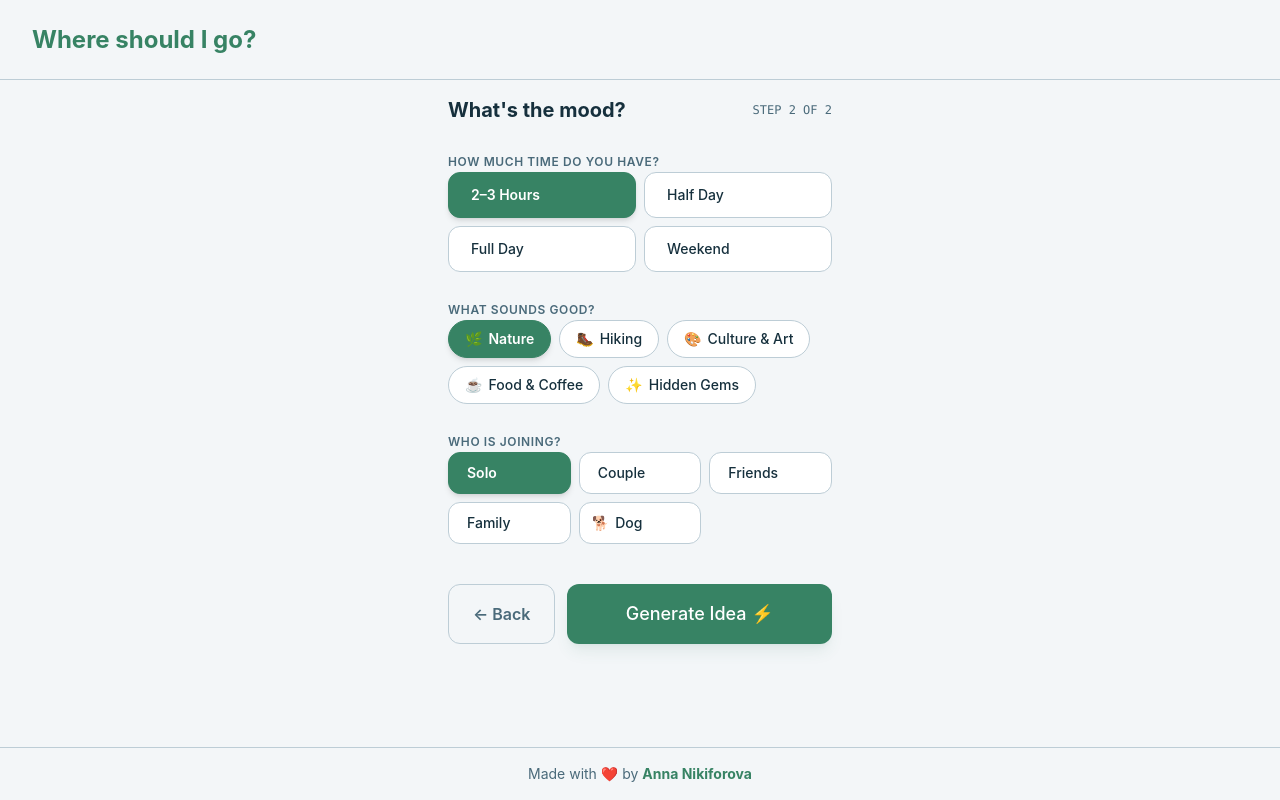
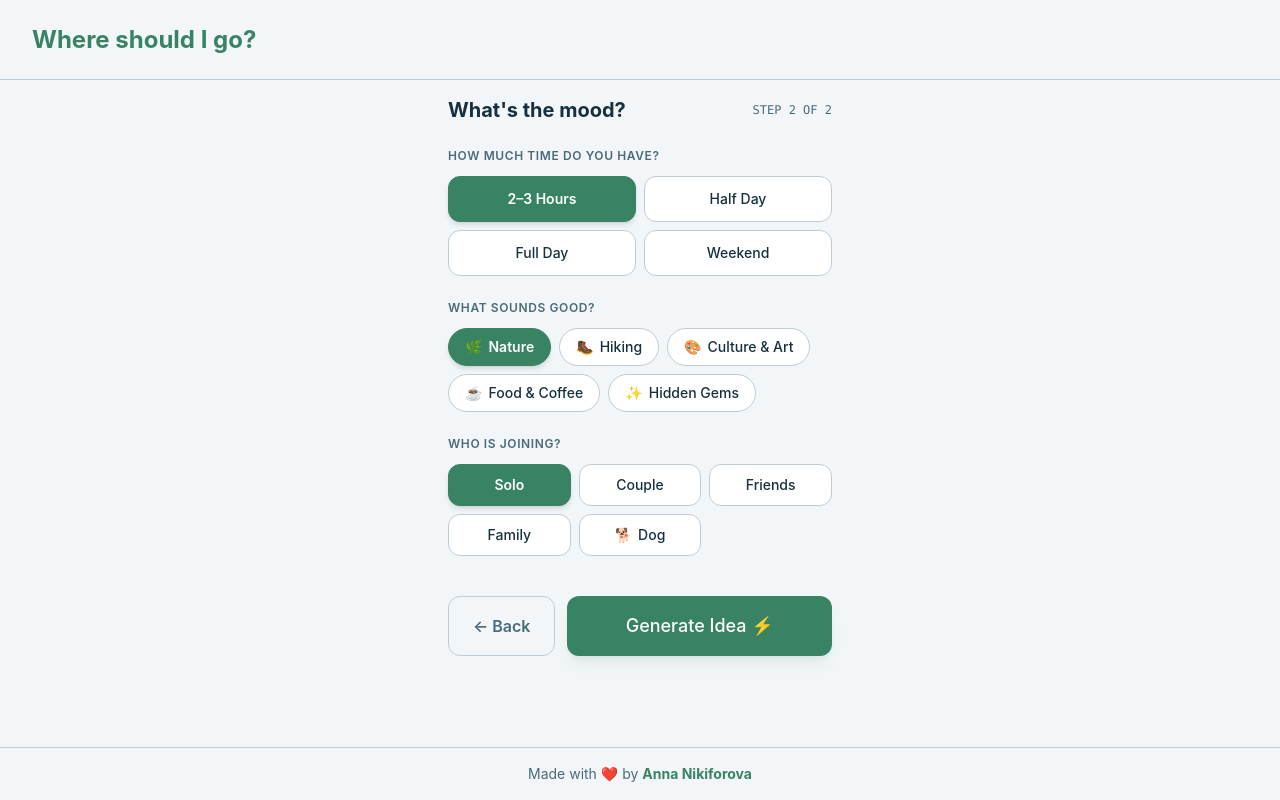
Before and after one commit to Camperkunz/Find-Your-Spot, a React (Vite) app: page / in a window 1280 px wide. Both pictures are taken after a click on the button "Find My Adventure". Built offline with nearby package versions, Linux system fonts and the light colour scheme.

Commit message:
fix: fix layout in onboarding

```diff
--- a/src/steps/Onboarding.jsx
+++ b/src/steps/Onboarding.jsx
@@ -4,7 +4,7 @@ import { DURATIONS, VIBES, COMPANIONS } from '../logic/categories.js';
 
 // Shared active/inactive styling for selectable option buttons (Duration, Vibe, Companion)
 const selectableBtn = (isActive) =>
-    `font-medium transition flex items-center gap-1.5 border ${isActive
+    `font-medium transition flex items-center justify-center gap-1.5 border select-none ${isActive
         ? 'bg-accent text-surface-card border-accent font-semibold shadow-md'
         : 'bg-surface-card text-ink border-surface-muted hover:border-ink-soft'
     }`;
@@ -33,7 +33,7 @@ export default function OnboardingStep({ onStart }) {
 
             {/* Duration */}
             <div className="space-y-3">
-                <label className="text-xs font-semibold text-ink-soft uppercase tracking-wider">
+                <label className="text-xs font-semibold text-ink-soft uppercase tracking-wider block">
                     How much time do you have?
                 </label>
                 <div className="grid grid-cols-2 gap-2">
@@ -43,7 +43,6 @@ export default function OnboardingStep({ onStart }) {
                             onClick={() => setDuration(item.id)}
                             className={`py-3 px-4 rounded-card text-sm text-left ${selectableBtn(duration === item.id)}`}
                         >
-                            <span>{item.icon}</span>
                             <span>{item.label}</span>
                         </button>
                     ))}
@@ -52,7 +51,7 @@ export default function OnboardingStep({ onStart }) {
 
             {/* Experience / Vibe */}
             <div className="space-y-3">
-                <label className="text-xs font-semibold text-ink-soft uppercase tracking-wider">
+                <label className="text-xs font-semibold text-ink-soft uppercase tracking-wider block">
                     What sounds good?
                 </label>
                 <div className="flex flex-wrap gap-2">
@@ -62,7 +61,7 @@ export default function OnboardingStep({ onStart }) {
                             onClick={() => setVibe(item.id)}
                             className={`py-2 px-4 rounded-pill text-sm ${selectableBtn(vibe === item.id)}`}
                         >
-                            <span>{item.icon}</span>
+                            {item.icon && <span>{item.icon}</span>}
                             <span>{item.label}</span>
                         </button>
                     ))}
@@ -71,7 +70,7 @@ export default function OnboardingStep({ onStart }) {
 
             {/* Companion */}
             <div className="space-y-3">
-                <label className="text-xs font-semibold text-ink-soft uppercase tracking-wider">
+                <label className="text-xs font-semibold text-ink-soft uppercase tracking-wider block">
                     Who is joining?
                 </label>
                 <div className="grid grid-cols-3 gap-2">
@@ -81,7 +80,7 @@ export default function OnboardingStep({ onStart }) {
                             onClick={() => setCompanion(item.id)}
                             className={`py-2.5 px-3 rounded-card text-sm ${selectableBtn(companion === item.id)}`}
                         >
-                            <span>{item.icon}</span>
+                            {item.icon && <span>{item.icon}</span>}
                             <span>{item.label}</span>
                         </button>
                     ))}
```
